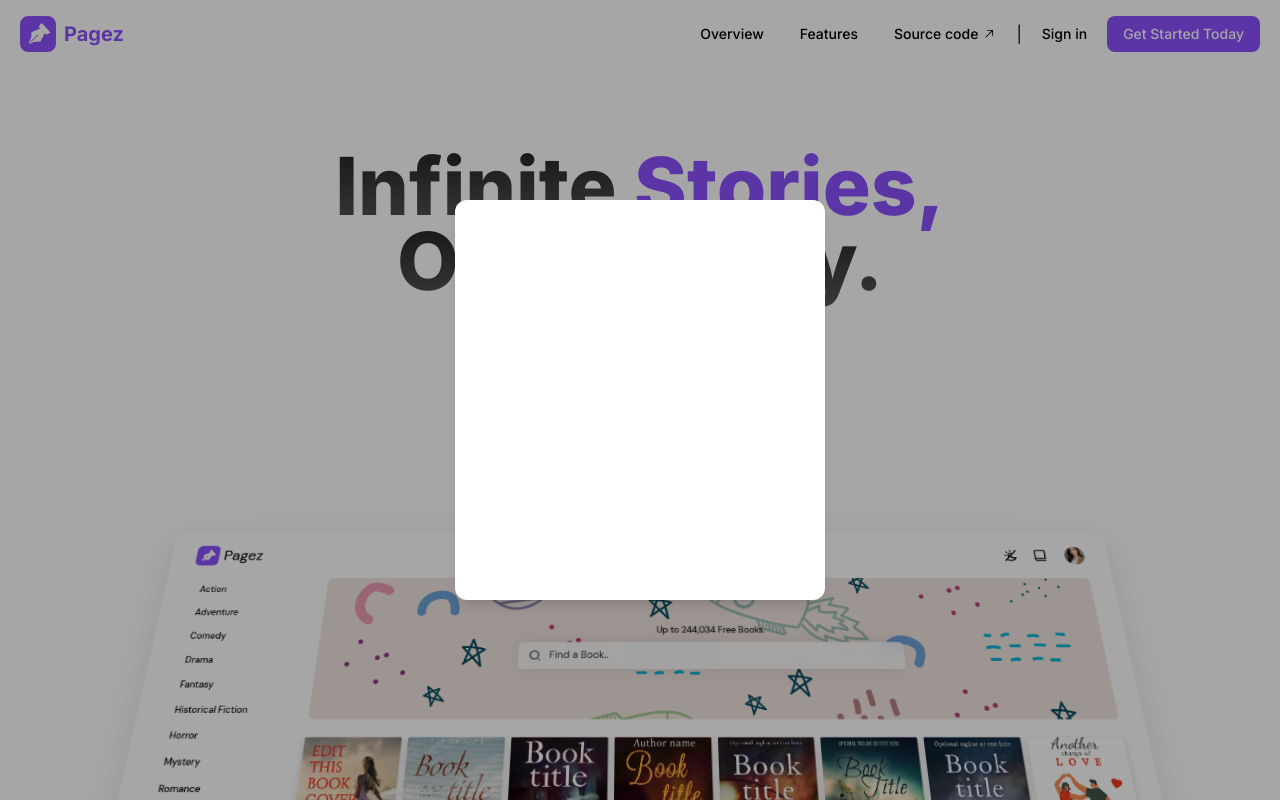
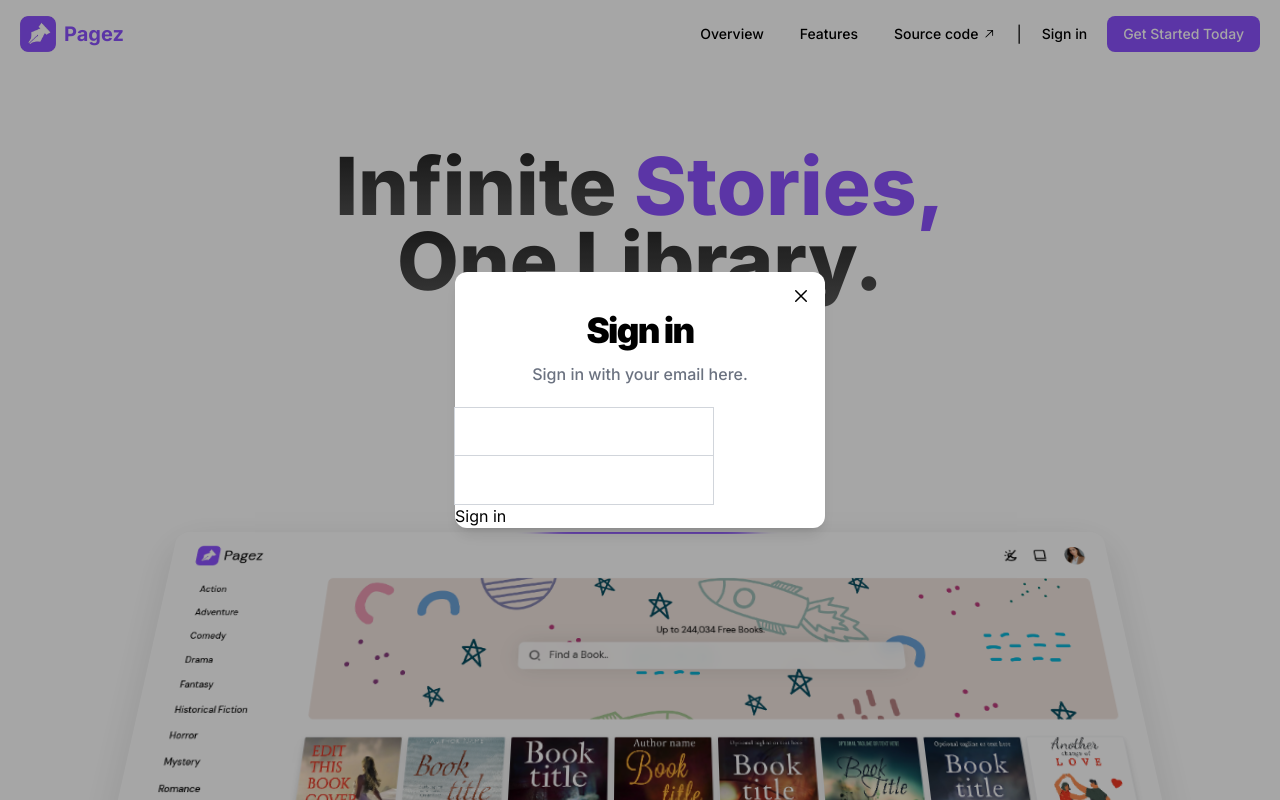
Before and after one commit to kevindermot99/gamezilla, a React (Vite) app: page / in a window 1280 px wide. Shown: the top 800 px of the page. Built offline with nearby package versions, Linux system fonts and the light colour scheme; a web font is replaced by a local one.

Commit message:
form being complete

```diff
--- a/src/Landing.jsx
+++ b/src/Landing.jsx
@@ -8,6 +8,7 @@ import mackMockup from "./assets/images/mac-mockup.png";
 import downloadOrOpen from "./assets/images/download or Open.mp4";
 import { GoArrowUpRight } from "react-icons/go";
 import Feature from "./components/Feature";
+import { IoCloseOutline } from "react-icons/io5";
 
 function Landing() {
 
@@ -20,7 +21,23 @@ function Landing() {
     <div className=" overflow-clip relative">
 
       <div className="fixed top-0 left-0 w-full bg-black bg-opacity-35 h-full z-40 overscroll-contain">
-        <div className="w-[90%] h-[90%] max-w-[370px] max-h-[400px] bg-white absolute top-0 left-0 right-0 bottom-0 m-auto rounded-xl shadow-lg "></div>
+        <div className="w-[90%] max-h-[90%] max-w-[370px] h-fit bg-white absolute top-0 left-0 right-0 bottom-0 m-auto rounded-xl shadow-lg flex flex-col justify-start items-center">
+          <button className="self-end translate-y-2 mr-2 p-1 rounded-md cursor-pointer hover:bg-gray-100">
+            <IoCloseOutline className="text-2xl" />
+          </button>
+          <h1 className=" font-black tracking-tighter text-[35px] mb-2 select-none">
+            Sign in
+          </h1>
+          <p className="font-medium text-base  text-gray-500 mb-6 select-none">
+            Sign in with your email here.
+          </p>
+          <form className="flex flex-col justify-start items-start w-full">
+            <input type="text" className=" textbase text-black py-3 px-3 ring-1 ring-gray-300 hover:ring-gray-400 transition  " />
+            <input type="password" className=" textbase text-black py-3 px-3 ring-1 ring-gray-300 hover:ring-gray-400 transition  " />
+            <button type="submit">Sign in</button>
+          </form>
+
+        </div>
       </div>
 
       <nav className="flex justify-between items-center py-4 px-5 max-w-[1500px] m-auto sticky top-0 bg-white z-10 bg-opacity-85 backdrop-blur-lg">
```
